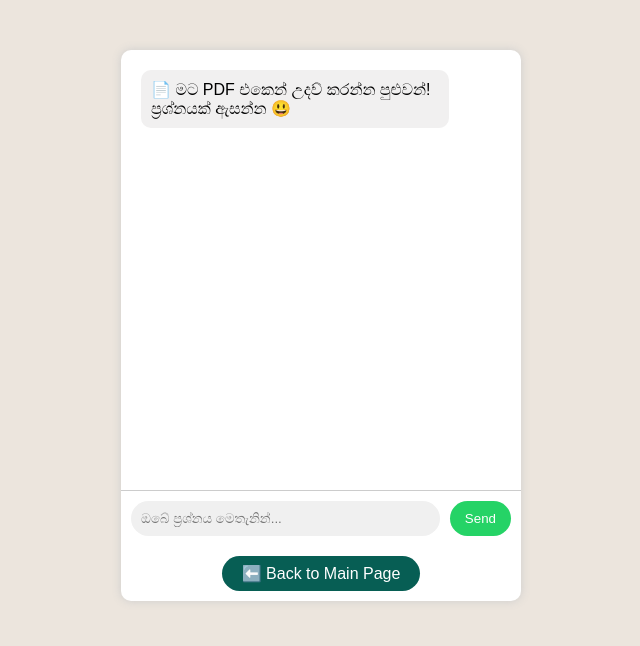
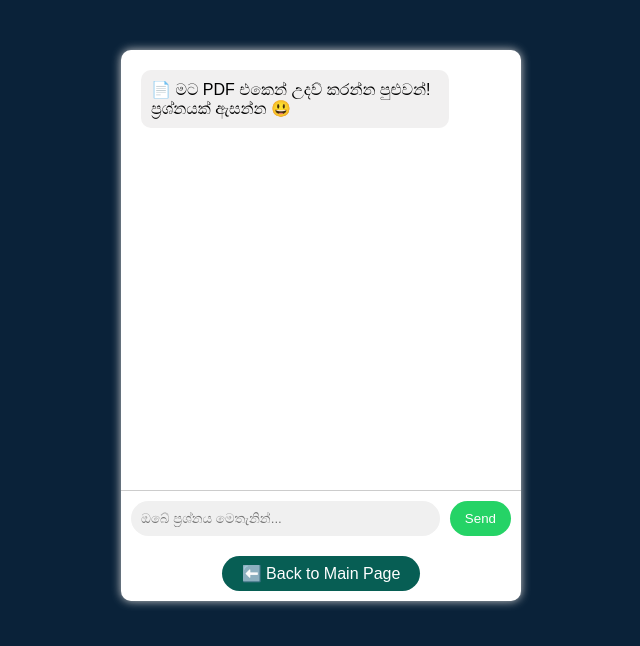
Before and after one commit to Dabared/AFC_Teller_Assistant_V4, a plain HTML site: page AFC_Teller_Assistant_AI.html in a window 1280 px wide. Shown: the whole page, without its empty margins (319-959 px from the left). Drawn offline with Linux system fonts and the light colour scheme.

Commit message:
Update AFC_Teller_Assistant_AI.html

```diff
--- a/AFC_Teller_Assistant_AI.html
+++ b/AFC_Teller_Assistant_AI.html
@@ -2,11 +2,11 @@
 <html lang="en">
 <head>
   <meta charset="UTF-8">
-  <title>PDF Chatbot</title>
+  <title>AFC Teller Assistant AI Chat bot</title>
   <style>
     body {
       font-family: Arial, sans-serif;
-      background-color: #ece5dd;
+      background-color: #0a2239;
       margin: 0;
       padding: 0;
     }
```
